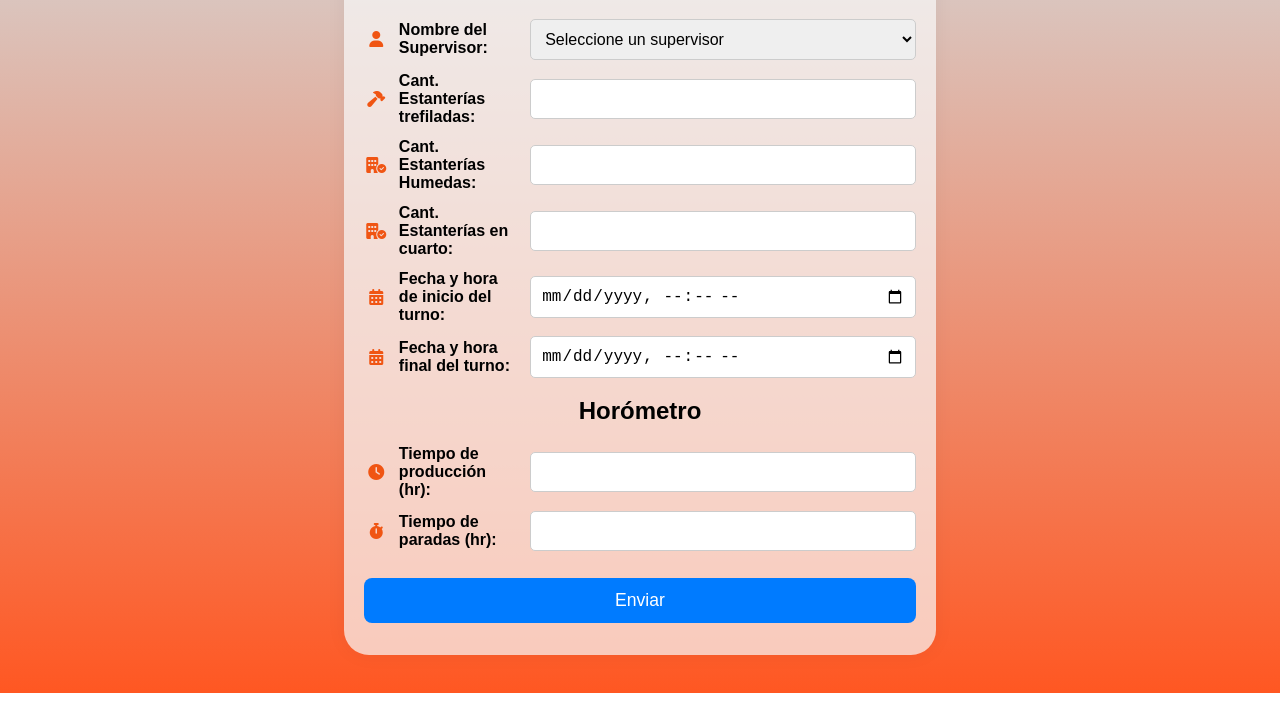
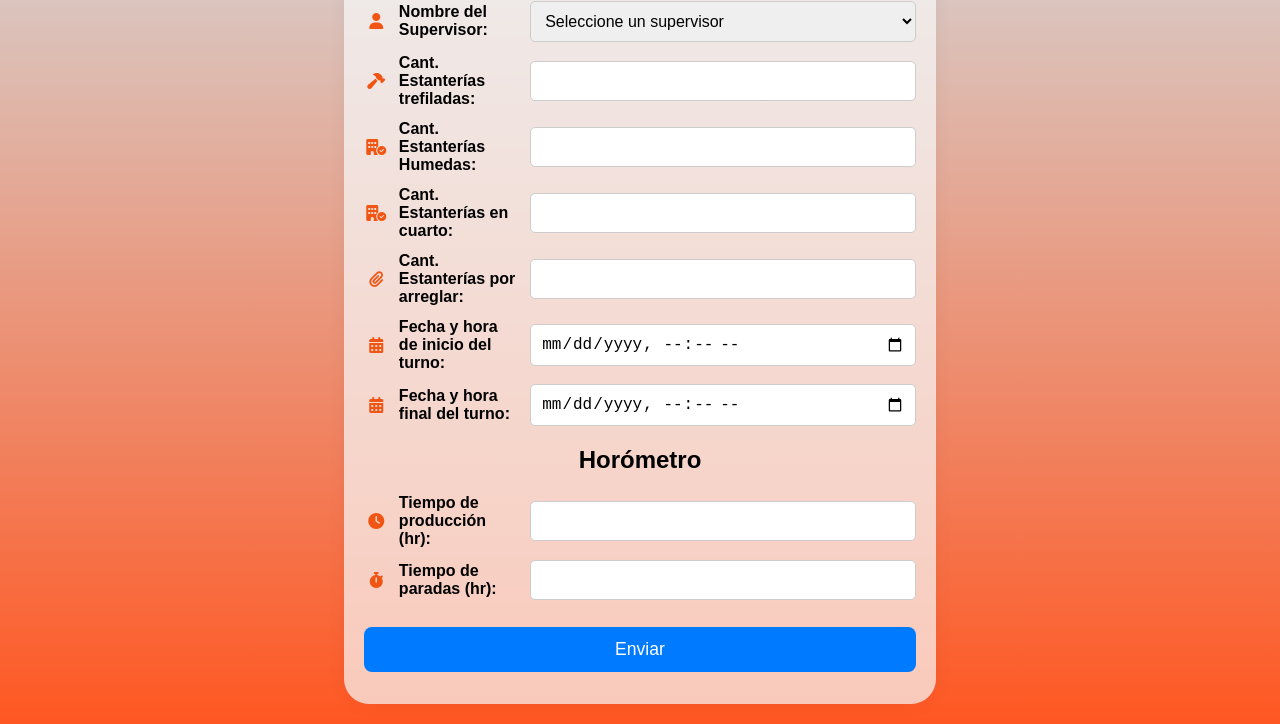
Before and after one commit to casanbre/Inovaclay, a website: page public/Maquina_4/index.html in a window 1280 px wide. Shown: the part 107-831 px from the top of the page. Before the commit the page ends 800 px from the top, so only its background shows below. Drawn offline with Linux system fonts and the light colour scheme.

```diff
--- a/public/Maquina_4/index.html
+++ b/public/Maquina_4/index.html
@@ -43,6 +43,12 @@
         <input type="number" id="estanteriasCuarto" name="estanteriasCuarto" />
       </div>
 
+      <div class="form-group">
+        <i class="fa-solid fa-paperclip"></i>
+        <label for="estanteriasArreglar">Cant. Estanterías por arreglar:</label>
+        <input type="number" id="estanteriasArreglar" name="estanteriasArreglar" />
+      </div>
+
 
       <div class="form-group">
         <i class="fa-solid fa-calendar-days"></i>
--- a/public/Maquina_4/logic.js
+++ b/public/Maquina_4/logic.js
@@ -9,6 +9,7 @@
         CANTIDAD: document.getElementById("estanteriasTrefiladas").value,
         CANTIDAD_H: document.getElementById("estanteriasHumedas").value,
         CANTIDAD_C: document.getElementById("estanteriasCuarto").value,
+        CANTIDAD_A: document.getElementById("estanteriasArreglar").value,
         FECHA_INICIAL: document.getElementById("fechaInicioTurno").value,
         FECHA_FINAL: document.getElementById("fechaFinalTurno").value,
         TIEMPO_PRODUCCION: document.getElementById("tiempoProduccion").value,
```
Also changed, not shown: server.js (+4 -3 lines).
